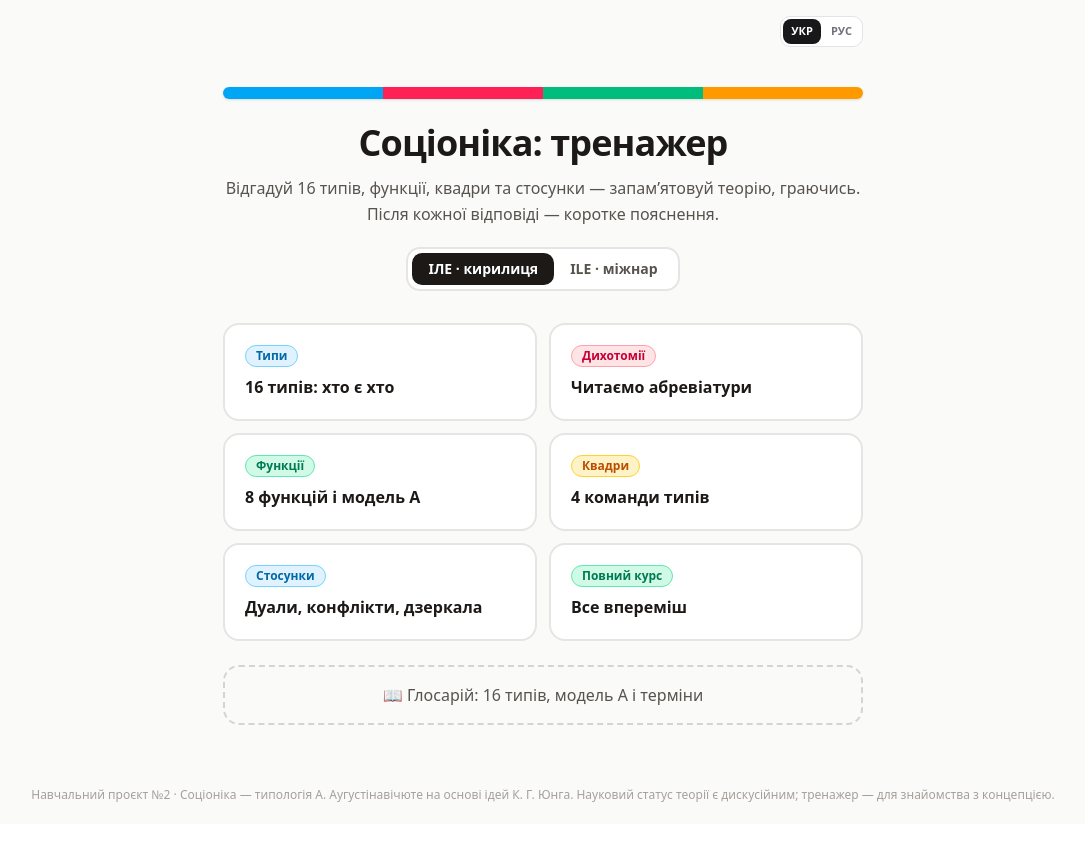
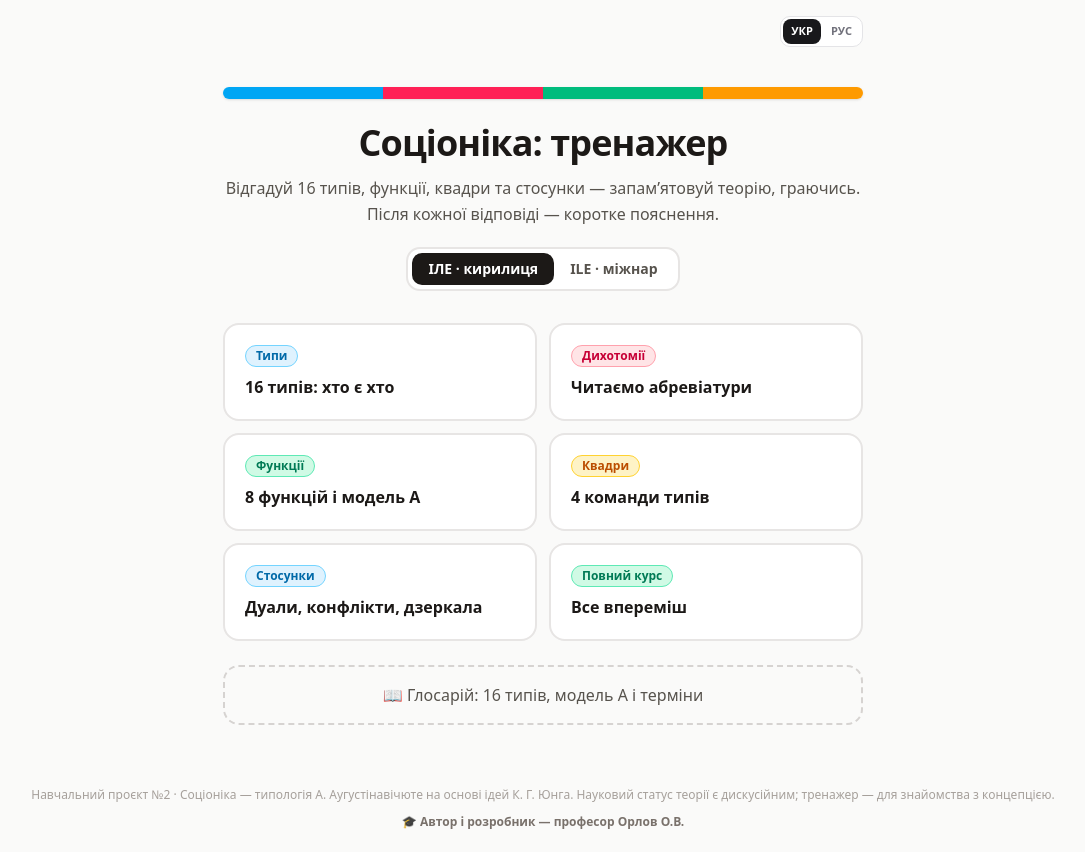
Before and after one commit to alex195703/socionika, a Next.js app: page / in a window 1280 px wide. Shown: the whole page, without its empty margins (97-1182 px from the left). Before the commit the page ends 824 px from the top, so only its background shows below. Built offline with nearby package versions, Linux system fonts and the light colour scheme.

Commit message:
Author credit: trenazher profesora Orlova O.V. (tab title, footer line, SEO meta)

```diff
--- a/src/app/layout.tsx
+++ b/src/app/layout.tsx
@@ -2,10 +2,11 @@ import type { Metadata } from "next";
 import "./globals.css";
 
 export const metadata: Metadata = {
-  title: "Соціоніка: тренажер — 16 типів",
+  title: "Соціоніка: тренажер професора Орлова О.В. — 16 типів",
+  authors: [{ name: "професор Орлов О.В." }],
   description:
-    "Ігровий тренажер із соціоніки: 16 типів, дихотомії, функції моделі А, квадри та стосунки між типами. Відгадуй і запам’ятовуй теорію.",
-  keywords: ["соціоніка", "типи особистості", "тренажер", "вікторина", "модель А"],
+    "Ігровий тренажер із соціоніки: 16 типів, дихотомії, функції моделі А, квадри та стосунки між типами. Відгадуй і запам’ятовуй теорію. Автор — професор Орлов О.В.",
+  keywords: ["соціоніка", "типи особистості", "тренажер", "вікторина", "модель А", "Орлов", "професор Орлов"],
 };
 
 export default function RootLayout({
--- a/src/app/page.tsx
+++ b/src/app/page.tsx
@@ -101,7 +101,7 @@ const RECORDS_KEY = 'socionika-records'
 
 export default function SocionicsTrainer() {
   const L = useL()
-  useTitle('Соціоніка: тренажер — 16 типів', 'Соционика: тренажёр — 16 типов')
+  useTitle('Соціоніка: тренажер професора Орлова О.В. — 16 типів', 'Соционика: тренажёр профессора Орлова А.В. — 16 типов')
 
   const B = useBi()
   const lang = useLang()
@@ -476,6 +476,9 @@ function Shell({ children }: { children: React.ReactNode }) {
           'Навчальний проєкт №2 · Соціоніка — типологія А. Аугустінавічюте на основі ідей К. Г. Юнга. Науковий статус теорії є дискусійним; тренажер — для знайомства з концепцією.',
           'Учебный проект №2 · Соционика — типология А. Аугустинавичюте на основе идей К. Г. Юнга. Научный статус теории дискуссионен; тренажёр — для знакомства с концепцией.',
         )}
+        <p className="mt-2 font-semibold text-stone-500">
+          🎓 {L('Автор і розробник — професор Орлов О.В.', 'Автор и разработчик — профессор Орлов А.В.')}
+        </p>
       </footer>
     </div>
   )
```
